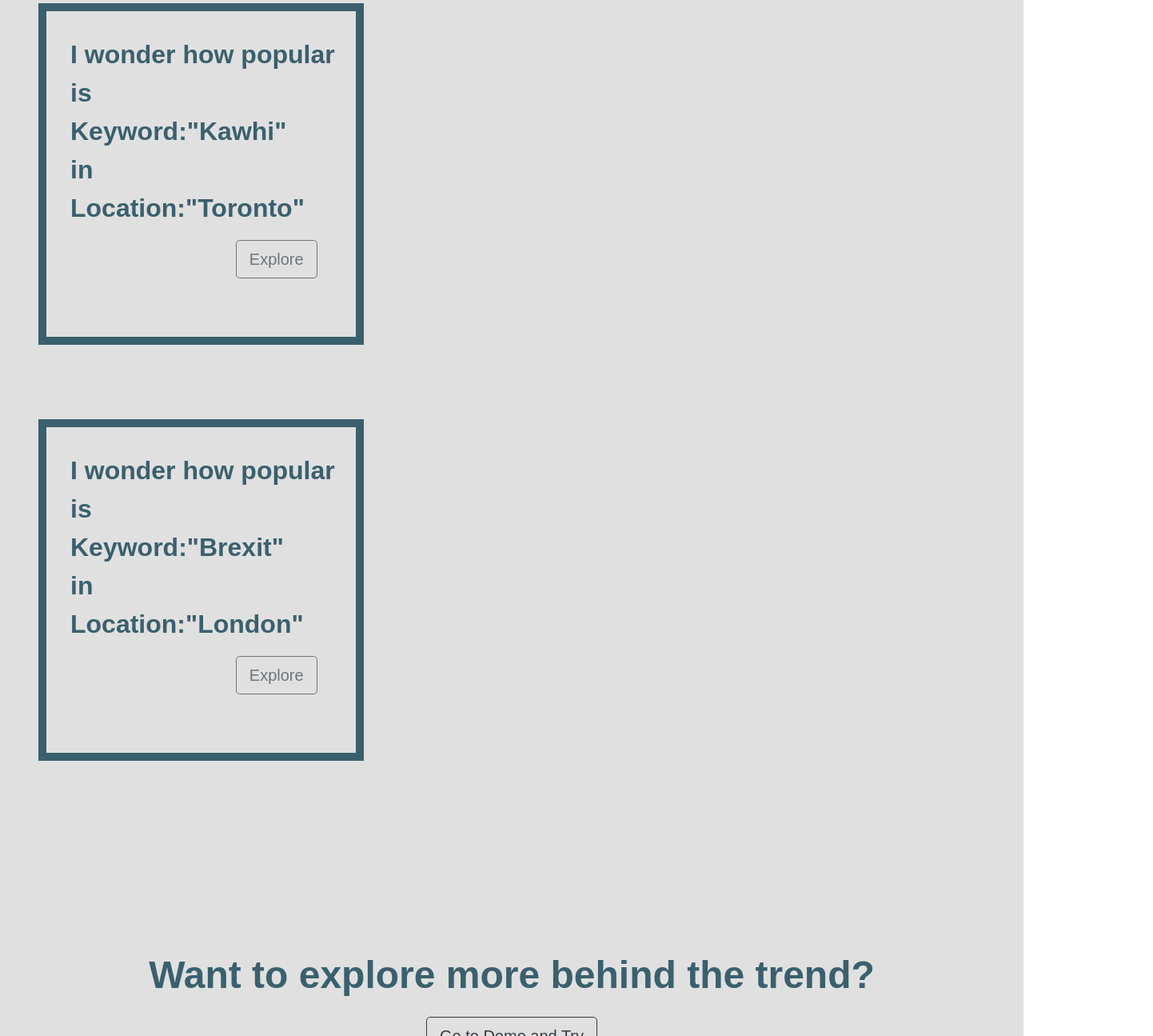
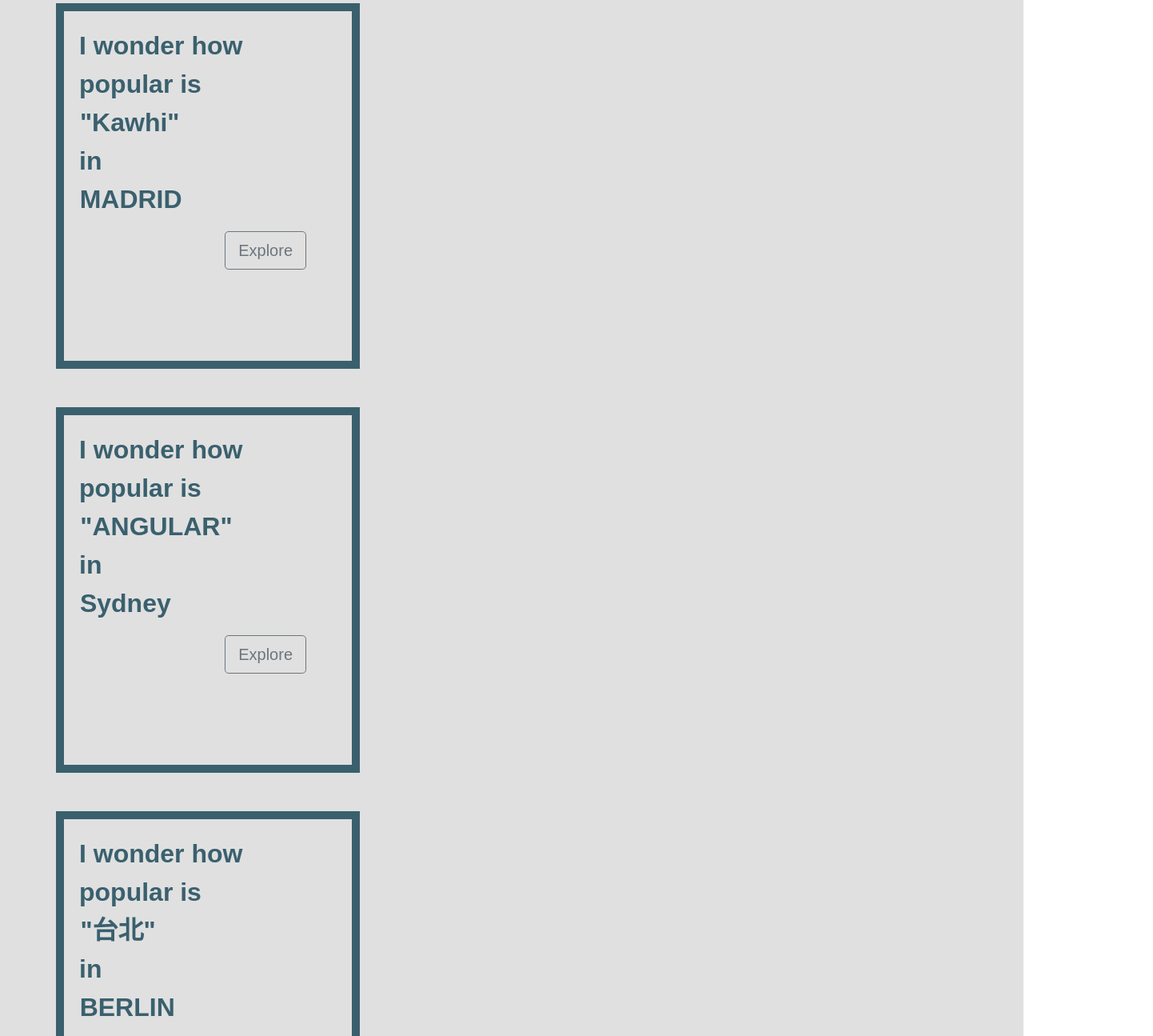
Before and after one commit to tjHsu/I-will-Monitor, a React (Create React App) app in the folder client/: page / in a window 1280 px wide. Shown: the part 100-1395 px from the top of the page at 80% size, 1442 px wide, since content can reach past the window. Built offline with nearby package versions, Linux system fonts and the light colour scheme.

Commit message:
Feature Added: Landing page layout

```diff
--- a/client/src/components/App.css
+++ b/client/src/components/App.css
@@ -1,7 +1,7 @@
 .App {
   text-align: center;
   background:#E0E0E0;
-  font-family: "League Spartan",arial,"Open Sans","Times New Roman",'lucida grande', tahoma, verdana, arial, sans-serif;
+  font-family: arial,"League Spartan",arial,"Open Sans","Times New Roman",'lucida grande', tahoma, verdana,  sans-serif;
   color:white;
 
 }
--- a/client/src/components/Home.css
+++ b/client/src/components/Home.css
@@ -5,8 +5,126 @@
 }
 
 
-.fixed-square{
+.my-square{
+	border: 10px solid #3A606E;
+	text-align: left;
+	padding-left: 5%;
+	padding-top: 5%;
+	padding-right: 15%;
+	padding-bottom: 30%;
+	font-size:200%
+	/* overflow: hidden; */
+	/* padding-bottom: 100%; */
+	/* position: relative; */
+}
+
+.legend-box{
+	/* border: 3px solid #3A606E; */
+
+	text-align: right;
+}
+
+.chart-box{
+	position: relative;
+	text-align: right;
+	/* border: 1px solid black */
+}
+.sticky-square{
 	position: sticky;
-	top: 0;
+	top: 150px;
 
 }
+
+
+.loader{
+    position: absolute;
+    z-index: 10;
+    /* border: 1px solid black; */
+    left:50%;
+    top:50%;
+    transform: translateX(-50%) translateY(-50%)
+}
+/*
+.demo-button-div{
+	height: 250px;
+	width: 100%;
+} */
+
+.demo-text-div{
+	height: 800px;
+	font-size: 300%;
+	padding-top: 200px;
+	width: 100%;
+}
+
+
+
+.item-13,
+.item-23,
+.item-33,
+.item-12,
+.item-22 {
+	position: absolute;
+  /* display: block; */
+	/* top: 2em; */
+
+  /* width: 60%; */
+
+  /* font-size: 2em; */
+
+	animation-duration: 20s;
+	animation-timing-function: ease-in-out;
+	animation-iteration-count: infinite;
+}
+
+.item-13{
+	animation-name: anim-1;
+}
+
+.item-23{
+	animation-name: anim-2;
+}
+
+.item-33{
+	animation-name: anim-3;
+}
+
+.item-12{
+	animation-name: anim-12;
+}
+
+.item-22{
+	animation-name: anim-22;
+}
+
+
+@keyframes anim-1 {
+	0%, 8.3% { left: -100%; opacity: 0; }
+  8.3%,25% { left: 8%; opacity: 1; }
+  33.33%, 100% { left: 110%; opacity: 0; }
+}
+
+@keyframes anim-2 {
+	0%, 33.33% { left: -100%; opacity: 0; }
+  41.63%, 58.29% { left: 8%; opacity: 1; }
+  66.66%, 100% { left: 110%; opacity: 0; }
+}
+
+@keyframes anim-3 {
+	0%, 66.66% { left: -100%; opacity: 0; }
+  74.96%, 91.62% { left: 8%; opacity: 1; }
+  100% { left: 110%; opacity: 0; }
+}
+
+
+@keyframes anim-12 {
+	0%, 13% { left: -100%; opacity: 0; }
+  13%,37.5% { left: 8%; opacity: 1; }
+  51%, 100% { left: 110%; opacity: 0; }
+}
+
+@keyframes anim-22 {
+	0%, 51% { left: -100%; opacity: 0; }
+  62%, 88% { left: 8%; opacity: 1; }
+  99.99%, 100% { left: 110%; opacity: 0; }
+}
--- a/client/src/components/Home.js
+++ b/client/src/components/Home.js
@@ -8,6 +8,8 @@
 import { DiscreteColorLegend, ParallelCoordinates } from 'react-vis';
 import Loading  from 'react-loading-animation';
 import { UncontrolledAlert } from 'reactstrap';
+import { UncontrolledCarousel } from 'reactstrap';
+import { Container, Row, Col } from 'reactstrap';
 import './PlayGround.css';
 
 
@@ -39,6 +41,7 @@
     this.handleDoSearch = this.handleDoSearch.bind(this)
     this.handleFirstDemo = this.handleFirstDemo.bind(this)
     this.handleSecondDemo = this.handleSecondDemo.bind(this)
+    this.handleThirdDemo = this.handleThirdDemo.bind(this)
 
     // this.handleAdd = this.handleAdd.bind(this)
     // this.handleDelete = this.handleDelete.bind(this)
@@ -47,7 +50,7 @@
   handleFirstDemo(){
     console.log("Handle first search")
     this.setState({
-      keywords:["kawahi"],
+      keywords:["kawahi","Dončić"],
       locations:["San Antonio","Toronto","Madrid"]
     },
     this.handleDoSearch
@@ -57,12 +60,23 @@
   handleSecondDemo(){
     console.log("Handle second search")
     this.setState({
-      keywords:["Brexit"],
-      locations:["London","Seoul","Melbourne"]
+      keywords:["ANGULAR","REACT","VUE"],
+      locations:["SYDNEY","MELBOURNE"]
     },
     this.handleDoSearch
     )
   }
+
+  handleThirdDemo(){
+    console.log("Handle third search")
+    this.setState({
+      keywords:["台北","東京"],
+      locations:["BERLIN","TAIPEI","TOKYO"]
+    },
+    this.handleDoSearch
+    )
+  }
+
 
 
   handleDoSearch() {
@@ -170,110 +184,86 @@
 
     return (
 <div className="Home" >
-        {/* <h2>Home</h2> */}
-        {/* <p>This is a sample project with the MERN stack</p> */}
-        {/* <img src={backgroundPicture} className="App-logo" alt="logo" /> */}
-        {/* <p><font color="white">This is some text!</font></p> */}
+<Container>
+  <Row >
+    <Col xs="4">
+      <Row className="mt-5">
+        <div className="my-square">
+        <p><strong>
+              I wonder how popular is
+              <br/>
+                <span class="item-12">"Kawhi"</span>
+                <span class="item-22">"Dončić"</span>
+              <br/> in
+              <br/>
+                <span class="item-13">MADRID</span>
+                <span class="item-23">SANANTONIO</span>
+                <span class="item-33">TORONTO</span>
+              <br/>
 
-<div className="container"></div>
-<div className="row">
+            </strong></p>
+            <Button color="secondary" outline size="lg" className="float-right" onClick={this.handleFirstDemo} >Explore</Button>{' '}
+        </div>
+      </Row>
+      <Row className="mt-5">
+        <div className="my-square">
+        <p><strong>
+              I wonder how popular is
+              <br/>
+                <span class="item-13">"ANGULAR"</span>
+                <span class="item-23">"REACT"</span>
+                <span class="item-33">"VUE"</span>
+              <br/> in
+              <br/>
+                <span class="item-12">Sydney</span>
+                <span class="item-22">MELBOURNE</span>
+              <br/>
 
-<div className="col-sm-4 col-xs-6 col-lg-4 ml-5 mt-5">
-  <div className="square">
-    <div>
-      <div>
-        <div>
-          <p><strong><font size="6" face="arial" >I wonder how popular is <br/> Keyword:"Kawhi" <br/> in <br/> Location:"Toronto" </font></strong></p>
-          <Button color="secondary" outline size="lg" className="float-right mr-5" onClick={this.handleFirstDemo} >Explore</Button>{' '}
+            </strong></p>
+            <Button color="secondary" outline size="lg" className="float-right" onClick={this.handleSecondDemo} >Explore</Button>{' '}
         </div>
+      </Row>
+      <Row className="mt-5">
+        <div className="my-square">
+        <p><strong>
+              I wonder how popular is
+              <br/>
+                <span class="item-12">"台北"</span>
+                <span class="item-22">"東京"</span>
+              <br/> in
+              <br/>
+                <span class="item-13">BERLIN</span>
+                <span class="item-23">TAIPEI</span>
+                <span class="item-33">TOKYO</span>
+              <br/>
+
+            </strong></p>
+            <Button color="secondary" outline size="lg" className="float-right" onClick={this.handleThirdDemo} >Explore</Button>{' '}
         </div>
-    </div>
-  </div>
-</div>
-<div className="col-sm-4 col-xs-6 col-lg-6 ml-5 mt-5">
-
-<div className="row mt-5 ">
-{this.state.isLoadingState===1?
-        <Loading isLoading={this.state.isLoadingState===1} >
-      </Loading> : null
-
-      }
-<div className="col-sm-1 col-lg-2">
+      </Row>
+    </Col>
+    <Col xs="1">
+      <Row className="sticky-square">
+        <div className="legend-box">
           <DiscreteColorLegend
               height={400}
               width={150}
               items={this.state.items}
           />
         </div>
-      <div className="col-sm-2 col-lg-4">
-        <ParallelCoordinates
-        animation
-
-          data={this.state.data}
-          tickFormat={t => wideFormat(t)}
-
-          startingAngle={0}
-          margin={50}
-          /* colorRange={['#172d47', '#911116', '#998965']} */
-          domains={this.state.domain}
-          showMarks
-          width={800}
-          height={400}
-          style={{
-            axes: {
-              line: {},
-              ticks: {},
-              text: {}
-            },
-            labels: {
-              fontSize: 14
-            },
-            line: {
-              strokeOpacity: 1
-            }
-          }}></ParallelCoordinates>
-          </div>
-          </div>
-
-
-
-</div>
-</div>
-<br/>
-<div className="row ">
-<div className="col-sm-4 col-xs-6 ml-5 mt-5">
-  <div className="square">
-    <div>
-      <div>
-        <div>
-          <p><strong><font size="6" face="arial" >I wonder how popular is <br/> Keyword:"Brexit" <br/> in <br/> Location:"London" </font></strong></p>
-          <Button color="secondary" outline size="lg" className="float-right mr-5" onClick={this.handleSecondDemo} >Explore</Button>{' '}
-          </div>
-
-      </div>
-    </div>
-  </div>
-</div>
-
-{/* <div className="col-sm-4 col-xs-6 col-lg-6 ml-5 mt-5">
-
-    <div className="row mt-5">
+      </Row>
+    </Col>
+    <Col xs="6" >
+      <Row className="sticky-square">
+        <div className="chart-box">
+          <div className="loader">
             {this.state.isLoadingState===1?
               <Loading isLoading={this.state.isLoadingState===1} >
             </Loading> : null
-
             }
-    <div className="col-sm-1 col-lg-2">
-          <DiscreteColorLegend
-              height={400}
-              width={150}
-              items={this.state.items}
-            />
           </div>
-          <div className="col-sm-2 col-lg-4">
           <ParallelCoordinates
             animation
-
               data={this.state.data}
               tickFormat={t => wideFormat(t)}
 
@@ -295,25 +285,25 @@
                 line: {
                   strokeOpacity: 1
                 }
-              }}></ParallelCoordinates>
+              }}>
+            </ParallelCoordinates>
           </div>
-              </div>
+        </Row>
 
-
-
-    </div> */}
-
-
-
-
-
-</div>
-<div className="row " style={{height:600}}>
-<div className="col-sm-12 col-xs-12 mx-auto my-auto" >
-<p><strong><font size="7" face="arial" >Want to explore more behind the trend? </font></strong></p>
+    </Col>
+  </Row>
+    <Row className="mt-5 mb-5">
+      <div className="mx-auto mt-5 demo-text-div">
+        <p><strong>Want to explore more behind the trend?</strong></p>
         <Link className="btn btn-outline-dark btn-lg" to="/playground">Go to Demo and Try</Link>
       </div>
+    </Row>
+    {/* <Row>
+      <div className="mx-auto demo-button-div">
+        <Link className="btn btn-outline-dark btn-lg" to="/playground">Go to Demo and Try</Link>
       </div>
+    </Row> */}
+</Container>
 </div>
     );
   }
--- a/client/src/components/PlayGround.css
+++ b/client/src/components/PlayGround.css
@@ -1,3 +1,19 @@
+
 .PlayGround{
-    color:black
+    color:black;
+
 }
+
+.chart-box{
+    position: relative;
+    /* border: 1px solid black */
+}
+
+.loader{
+    position: absolute;
+    z-index: 10;
+    /* border: 1px solid black; */
+    left:50%;
+    top:50%;
+    transform: translateX(-50%) translateY(-50%)
+}
--- a/client/src/components/PlayGround.js
+++ b/client/src/components/PlayGround.js
@@ -377,16 +377,13 @@
       }
 
       </div>
-      {this.state.isLoadingState===1?
-        <Loading isLoading={this.state.isLoadingState===1} >
-      </Loading> : null
 
-      }
 
 
 
 
       <div className="row">
+
       <div className="col-sm">
       <DiscreteColorLegend
           height={400}
@@ -394,7 +391,14 @@
           items={this.state.items}
         />
         </div>
-      <div className="col-sm">
+      <div className="col-sm chart-box">
+        <div className="loader">
+      {this.state.isLoadingState===1?
+        <Loading isLoading={this.state.isLoadingState===1} >
+      </Loading> : null
+
+      }
+      </div>
         <ParallelCoordinates
         animation
 
--- a/client/src/index.css
+++ b/client/src/index.css
@@ -30,7 +30,7 @@
 .PlayGround{
   background:red;
 } */
-
+/*
 .square {
   border: 10px solid #3A606E;
   overflow: hidden;
@@ -59,7 +59,7 @@
 .square>div>div>div>p{
   margin-left: 30px;
   margin-top: 30px;
-}
+} */
 
 
 
@@ -115,4 +115,3 @@
 .rv-legend-titles__center{display:block;text-align:center;width:100%}
 .rv-legend-titles__right{right:0}
 .rv-radial-chart .rv-xy-plot__series--label{pointer-events:none}
-/* .rv-xy-plot__series--label-text{color:white} */
```
Lines whose indentation alone changed are shown as unchanged.
